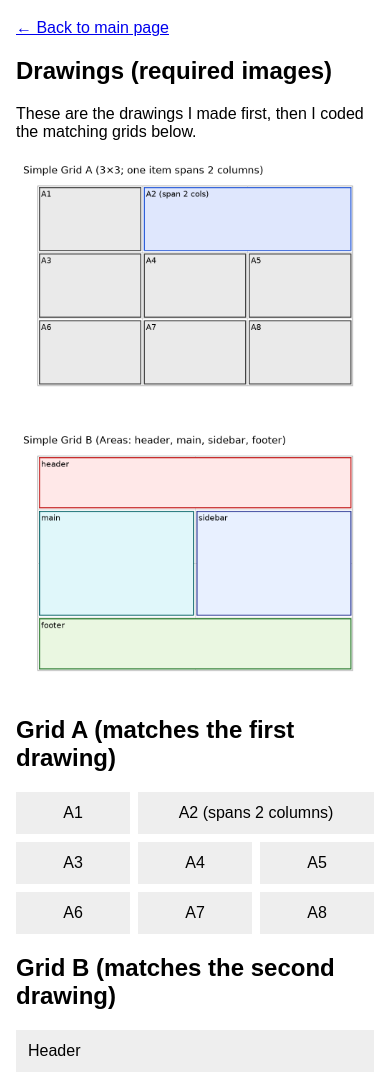
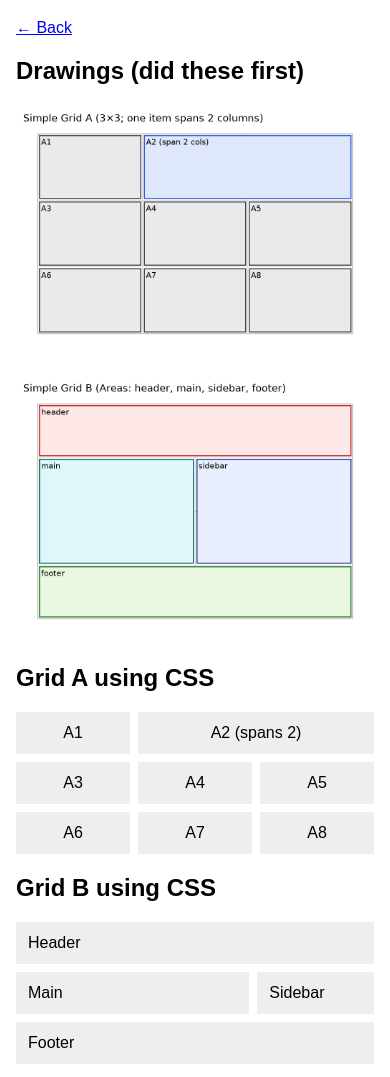
Before and after one commit to giannascuteri903/FEFFall2025, a plain HTML site: page GridAssignment/index.html in a window 390 px wide. Shown: the part 98-1175 px from the top of the page. Drawn offline with Linux system fonts and the light colour scheme.

Commit message:
Simplify site and grids to very basic fundamentals version

```diff
--- a/GridAssignment/index.html
+++ b/GridAssignment/index.html
@@ -3,58 +3,53 @@
 <head>
   <meta charset="utf-8">
   <meta name="viewport" content="width=device-width, initial-scale=1">
-  <title>In-Class: Two Simple CSS Grids</title>
+  <title>Two Simple CSS Grids</title>
   <style>
     body { font-family: Arial, sans-serif; margin: 16px; }
     img { max-width: 100%; height: auto; }
-    /* Grid A: 3 equal columns. One item spans 2 columns. */
-    .gridA { display: grid; grid-template-columns: repeat(3, 1fr); gap: 8px; }
-    .gridA > div { background: #eee; padding: 12px; text-align: center; }
+
+    /* Grid A */
+    .gridA {
+      display: grid;
+      grid-template-columns: repeat(3, 1fr);
+      gap: 8px;
+    }
+    .gridA > div {
+      background: #eee;
+      padding: 12px;
+      text-align: center;
+    }
     .span-2 { grid-column: span 2; }
-    /* Grid B: header / main + sidebar / footer using named areas. */
+
+    /* Grid B */
     .gridB {
-      display: grid; gap: 8px;
+      display: grid;
+      gap: 8px;
+      grid-template-columns: 2fr 1fr;
       grid-template-areas:
         "header header"
         "main sidebar"
         "footer footer";
-      grid-template-columns: 2fr 1fr;
     }
     .gridB > * { background: #eee; padding: 12px; }
-    .header{ grid-area: header; }
-    .main{ grid-area: main; }
-    .sidebar{ grid-area: sidebar; }
-    .footer{ grid-area: footer; }
-    /* Stack on small screens */
-    @media (max-width: 600px) {
-      .gridB {
-        grid-template-areas:
-          "header"
-          "main"
-          "sidebar"
-          "footer";
-        grid-template-columns: 1fr;
-      }
-    }
+    .header  { grid-area: header; }
+    .main    { grid-area: main; }
+    .sidebar { grid-area: sidebar; }
+    .footer  { grid-area: footer; }
   </style>
 </head>
 <body>
   <h1>In-Class: Two Simple CSS Grids</h1>
-  <p><a href="../">← Back to main page</a></p>
+  <p><a href="../">← Back</a></p>
 
-  <h2>Drawings (required images)</h2>
-  <p>These are the drawings I made first, then I coded the matching grids below.</p>
-  <p>
-    <img src="gridA.png" alt="Drawing for Grid A (3 columns, one item spans 2 columns)">
-  </p>
-  <p>
-    <img src="gridB.png" alt="Drawing for Grid B (header, main, sidebar, footer)">
-  </p>
+  <h2>Drawings (did these first)</h2>
+  <p><img src="gridA.png" alt="Drawing of Grid A"></p>
+  <p><img src="gridB.png" alt="Drawing of Grid B"></p>
 
-  <h2>Grid A (matches the first drawing)</h2>
+  <h2>Grid A using CSS </h2>
   <div class="gridA">
     <div>A1</div>
-    <div class="span-2">A2 (spans 2 columns)</div>
+    <div class="span-2">A2 (spans 2)</div>
     <div>A3</div>
     <div>A4</div>
     <div>A5</div>
@@ -63,7 +58,7 @@
     <div>A8</div>
   </div>
 
-  <h2>Grid B (matches the second drawing)</h2>
+  <h2>Grid B using CSS </h2>
   <div class="gridB">
     <div class="header">Header</div>
     <div class="main">Main</div>
```
Also changed, not shown: index.html (+1 -1 lines).
